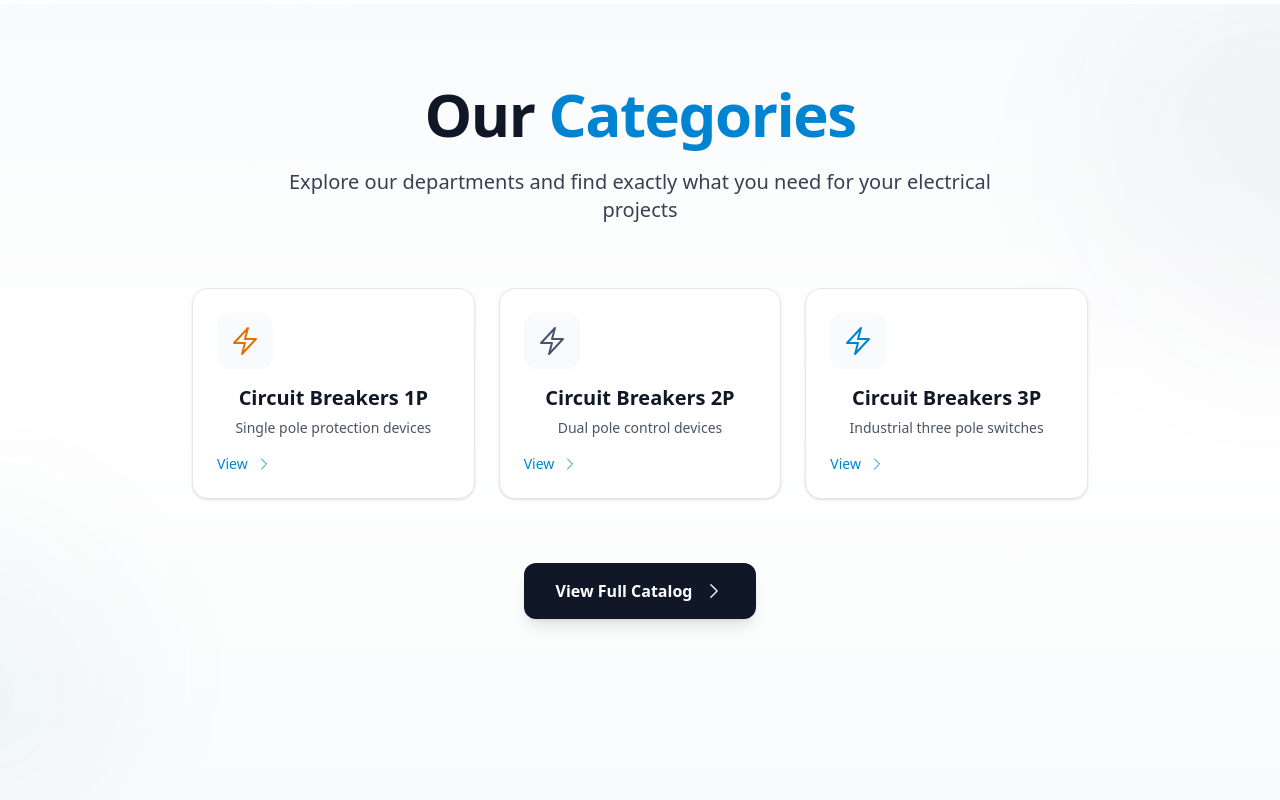
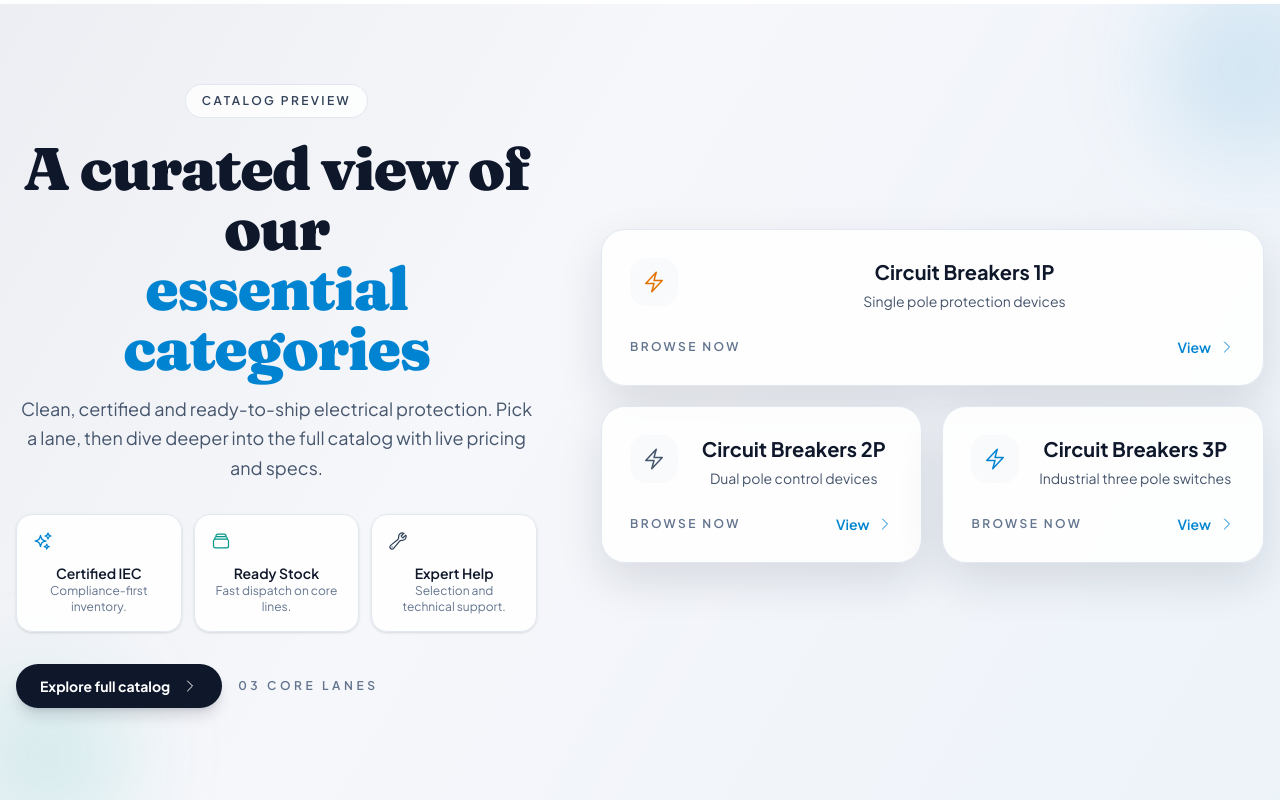
Before and after one commit to julioagk/PROTEX-INNOVATION-ENGLISH, a React (Vite) app: page / in a window 1280 px wide. Shown: the part 2200-3000 px from the top of the page. Built offline with nearby package versions, Linux system fonts and the light colour scheme.

Commit message:
Redesign home catalog section

```diff
--- a/src/componentes/Section2.jsx
+++ b/src/componentes/Section2.jsx
@@ -3,8 +3,6 @@ import { Link } from 'react-router-dom';
 import {
   BoltIcon,
   WrenchIcon,
-  LightBulbIcon,
-  CubeIcon,
   RectangleStackIcon,
   SparklesIcon,
   ChevronRightIcon
@@ -51,73 +49,99 @@ const categories = [
 
 export default function Section2() {
   return (
-    <section className="relative w-full min-h-screen bg-gradient-to-b from-gray-50 via-white to-gray-50 py-12 md:py-20 px-4">
-      {/* Background gradient orbs */}
-      <div className="absolute inset-0 overflow-hidden pointer-events-none">
-        <div className="absolute top-0 -right-40 w-96 h-96 bg-gradient-to-bl from-slate-700/15 to-transparent rounded-full blur-3xl opacity-50" />
-        <div className="absolute bottom-0 -left-40 w-80 h-80 bg-gradient-to-tr from-teal-700/15 to-transparent rounded-full blur-3xl opacity-50" />
+    <section className="relative w-full min-h-screen px-4 py-14 md:py-20 bg-[#f6f7fb] font-['Plus_Jakarta_Sans'] overflow-hidden">
+      {/* Atmospheric background */}
+      <div className="absolute inset-0 pointer-events-none">
+        <div className="absolute -top-24 -right-32 h-80 w-80 rounded-full bg-[radial-gradient(circle,rgba(2,132,199,0.18),transparent_60%)] blur-2xl" />
+        <div className="absolute -bottom-24 -left-24 h-72 w-72 rounded-full bg-[radial-gradient(circle,rgba(20,184,166,0.18),transparent_60%)] blur-2xl" />
+        <div className="absolute inset-0 bg-[linear-gradient(120deg,rgba(15,23,42,0.04)_0%,rgba(15,23,42,0)_40%,rgba(2,132,199,0.04)_100%)]" />
       </div>
 
-      <div className="relative z-10 max-w-7xl mx-auto">
-        {/* Header */}
-        <div className="text-center mb-10 md:mb-16">
-          <h2 className="text-4xl md:text-6xl font-black mb-4 md:mb-6 tracking-tight text-gray-900">
-            Our <span className="text-sky-600">Categories</span>
+      <div className="relative z-10 max-w-7xl mx-auto grid lg:grid-cols-[1.1fr_1.4fr] gap-10 lg:gap-16 items-center">
+        {/* Left content */}
+        <div className="animate-fade-in">
+          <span className="inline-flex items-center gap-2 rounded-full border border-slate-200 bg-white/80 px-4 py-2 text-xs font-semibold uppercase tracking-[0.2em] text-slate-700">
+            Catalog Preview
+          </span>
+          <h2 className="mt-5 text-4xl md:text-6xl font-black tracking-tight text-slate-900 font-['Fraunces']">
+            A curated view of our
+            <span className="block text-sky-600">essential categories</span>
           </h2>
-          <p className="text-lg md:text-xl text-gray-700 max-w-3xl mx-auto px-2">
-            Explore our departments and find exactly what you need for your electrical projects
+          <p className="mt-4 text-base md:text-lg text-slate-600 max-w-xl leading-relaxed">
+            Clean, certified and ready-to-ship electrical protection. Pick a lane, then dive deeper into the full catalog with live pricing and specs.
           </p>
+
+          <div className="mt-8 grid grid-cols-1 sm:grid-cols-3 gap-3">
+            <div className="rounded-2xl border border-slate-200 bg-white/90 p-4 shadow-sm">
+              <SparklesIcon className="h-5 w-5 text-sky-600" />
+              <p className="mt-3 text-sm font-semibold text-slate-900">Certified IEC</p>
+              <p className="text-xs text-slate-500">Compliance-first inventory.</p>
+            </div>
+            <div className="rounded-2xl border border-slate-200 bg-white/90 p-4 shadow-sm">
+              <RectangleStackIcon className="h-5 w-5 text-teal-600" />
+              <p className="mt-3 text-sm font-semibold text-slate-900">Ready Stock</p>
+              <p className="text-xs text-slate-500">Fast dispatch on core lines.</p>
+            </div>
+            <div className="rounded-2xl border border-slate-200 bg-white/90 p-4 shadow-sm">
+              <WrenchIcon className="h-5 w-5 text-slate-700" />
+              <p className="mt-3 text-sm font-semibold text-slate-900">Expert Help</p>
+              <p className="text-xs text-slate-500">Selection and technical support.</p>
+            </div>
+          </div>
+
+          <div className="mt-8 flex flex-wrap items-center gap-4">
+            <Link
+              to="/Catalogo"
+              className="inline-flex items-center gap-3 rounded-full bg-slate-900 px-6 py-3 text-sm font-bold text-white shadow-lg shadow-slate-900/15 transition-all duration-300 hover:-translate-y-0.5 hover:bg-slate-800"
+            >
+              Explore full catalog
+              <ChevronRightIcon className="h-4 w-4" />
+            </Link>
+            <span className="text-xs font-semibold uppercase tracking-[0.3em] text-slate-500">03 core lanes</span>
+          </div>
         </div>
 
-        {/* Categories Grid */}
-        <div className="grid grid-cols-1 md:grid-cols-3 gap-6 max-w-4xl mx-auto">
-          {categories.map((category) => {
+        {/* Category mosaic */}
+        <div className="grid grid-cols-1 sm:grid-cols-2 gap-5">
+          {categories.map((category, index) => {
             const Icon = category.icon;
+            const isPrimary = index === 0;
             return (
               <Link
                 key={category.id}
                 to={`/Catalogo?category=${category.id}`}
-                className="group relative overflow-hidden rounded-2xl backdrop-blur-xl border border-gray-200 bg-white hover:bg-white transition-all duration-300 hover:scale-[1.02] md:hover:scale-105 hover:border-sky-500 shadow-sm hover:shadow-xl"
+                className={`group relative overflow-hidden rounded-3xl border border-slate-200 bg-white/90 p-6 md:p-7 shadow-[0_18px_45px_rgba(15,23,42,0.12)] transition-all duration-300 hover:-translate-y-1 hover:shadow-[0_26px_60px_rgba(2,132,199,0.22)] ${isPrimary ? 'sm:col-span-2' : ''}`}
               >
-                {/* Background gradient */}
-                <div className={`absolute inset-0 opacity-0 group-hover:opacity-10 transition-opacity duration-300 ${category.colorClasses.bg}`} />
+                <div className="absolute inset-0 opacity-0 transition-opacity duration-300 group-hover:opacity-100">
+                  <div className={`absolute inset-0 ${category.colorClasses.bg} opacity-10`} />
+                  <div className="absolute -right-10 -top-10 h-32 w-32 rounded-full bg-white/40 blur-2xl" />
+                </div>
 
-                {/* Content */}
-                <div className="relative z-10 p-4 md:p-6 h-full flex flex-col">
-                  {/* Icon Container */}
-                  <div className={`w-10 h-10 md:w-14 md:h-14 rounded-xl bg-gray-50 ${category.colorClasses.groupHoverBg} p-2 md:p-3 mb-3 md:mb-4 flex items-center justify-center transition-colors duration-300`}>
-                    <Icon className={`w-full h-full ${category.colorClasses.text} ${category.colorClasses.groupHoverText} transition-colors duration-300`} />
+                <div className="relative z-10 flex items-start gap-4">
+                  <div className={`flex h-12 w-12 items-center justify-center rounded-2xl bg-slate-50 ${category.colorClasses.groupHoverBg} transition-colors duration-300`}>
+                    <Icon className={`h-6 w-6 ${category.colorClasses.text} ${category.colorClasses.groupHoverText} transition-colors duration-300`} />
                   </div>
+                  <div className="flex-1">
+                    <h3 className="text-lg md:text-xl font-bold text-slate-900 group-hover:text-sky-700 transition-colors duration-300">
+                      {category.label}
+                    </h3>
+                    <p className="mt-1 text-sm text-slate-600 leading-relaxed">
+                      {category.description}
+                    </p>
+                  </div>
+                </div>
 
-                  {/* Text */}
-                  <h3 className="text-base md:text-xl font-bold text-gray-900 mb-1 md:mb-2 group-hover:text-sky-600 transition-all duration-300 leading-tight">
-                    {category.label}
-                  </h3>
-                  <p className="text-gray-600 text-xs md:text-sm mb-3 md:mb-4 flex-grow line-clamp-2">
-                    {category.description}
-                  </p>
-
-                  {/* CTA */}
-                  <div className="flex items-center gap-1 md:gap-2 text-sky-600 font-medium text-xs md:text-sm group-hover:translate-x-1 transition-transform duration-300 mt-auto">
-                    <span>View</span>
-                    <ChevronRightIcon className="w-3 h-3 md:w-4 md:h-4" />
-                  </div>
+                <div className="relative z-10 mt-6 flex items-center justify-between">
+                  <span className="text-xs font-semibold uppercase tracking-[0.2em] text-slate-500">Browse now</span>
+                  <span className="inline-flex items-center gap-2 text-sm font-semibold text-sky-600 transition-transform duration-300 group-hover:translate-x-1">
+                    View
+                    <ChevronRightIcon className="h-4 w-4" />
+                  </span>
                 </div>
               </Link>
             );
           })}
         </div>
-
-        {/* Bottom CTA */}
-        <div className="mt-12 md:mt-16 text-center">
-          <Link
-            to="/Catalogo"
-            className="inline-flex items-center gap-3 px-6 py-3 md:px-8 md:py-4 bg-gray-900 hover:bg-gray-800 text-white font-bold rounded-xl shadow-lg hover:shadow-xl transition-all duration-300 hover:scale-105 active:scale-95 text-sm md:text-base"
-          >
-            <span>View Full Catalog</span>
-            <ChevronRightIcon className="w-4 h-4 md:w-5 md:h-5" />
-          </Link>
-        </div>
       </div>
     </section>
   );
--- a/src/index.css
+++ b/src/index.css
@@ -1,3 +1,4 @@
+@import url('https://fonts.googleapis.com/css2?family=Fraunces:wght@500;700;900&family=Plus+Jakarta+Sans:wght@400;500;600;700&display=swap');
 @import 'tailwindcss';
 
 html,body, #root {
```
